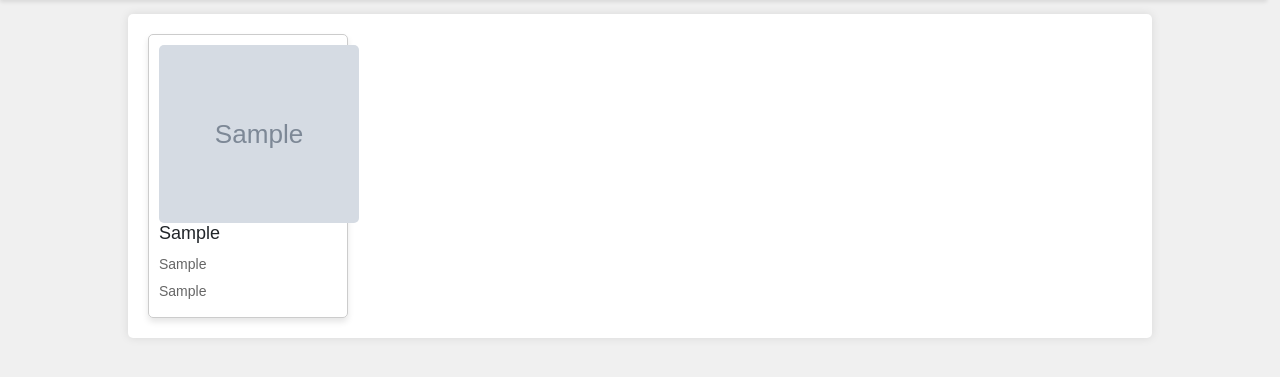
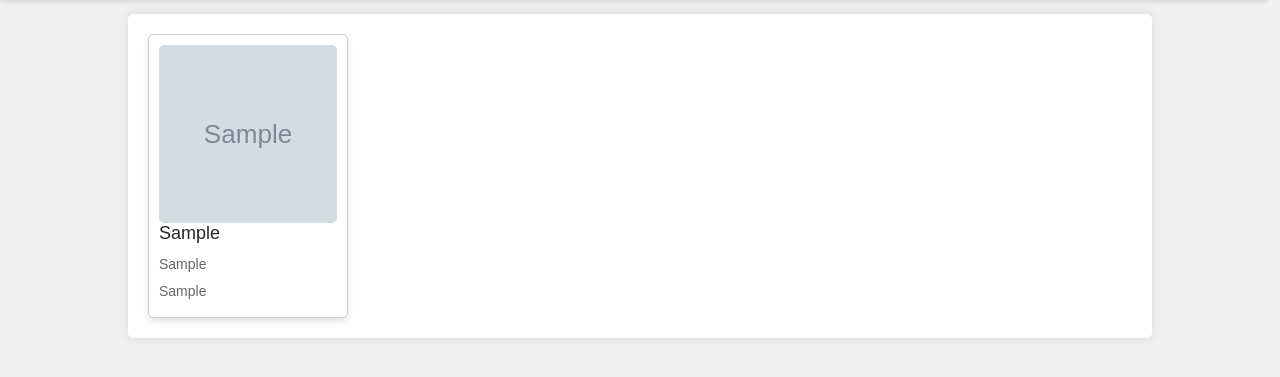
Before and after one commit to finnhet/praatplaat, a PHP site: page /index.php in a window 1280 px wide. Shown: the part 86-463 px from the top of the page. Run offline with PHP 8.4, Linux system fonts and the light colour scheme; tables that the repository leaves empty hold one stand-in row (values such as "Sample post"); grey boxes marked "Sample" are stand-in pictures.

Commit message:
Update index.php

```diff
--- a/paginas/index.php
+++ b/paginas/index.php
@@ -56,7 +56,7 @@ if (isset($_SESSION['username'])) {
         }
 
         .board img {
-            width: 200px;
+            width: 178px;
             height: 178px;
             border-radius: 5px;
         }
```
